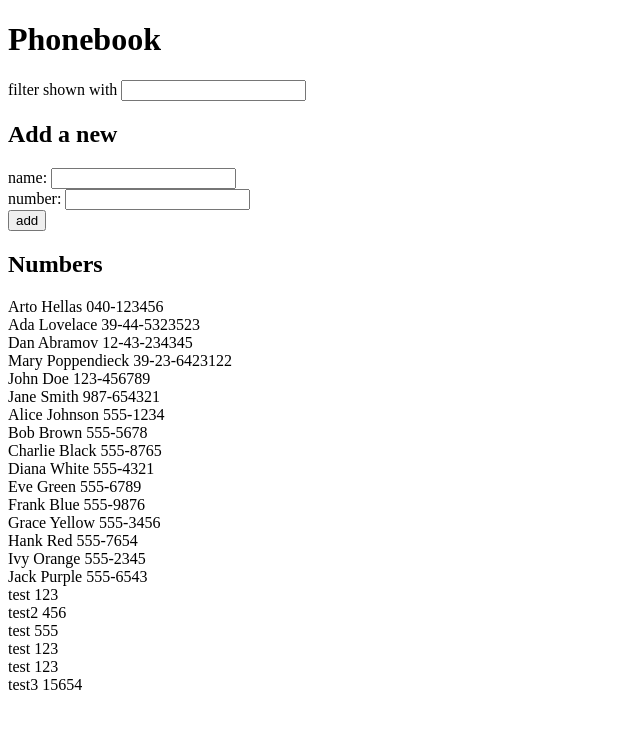
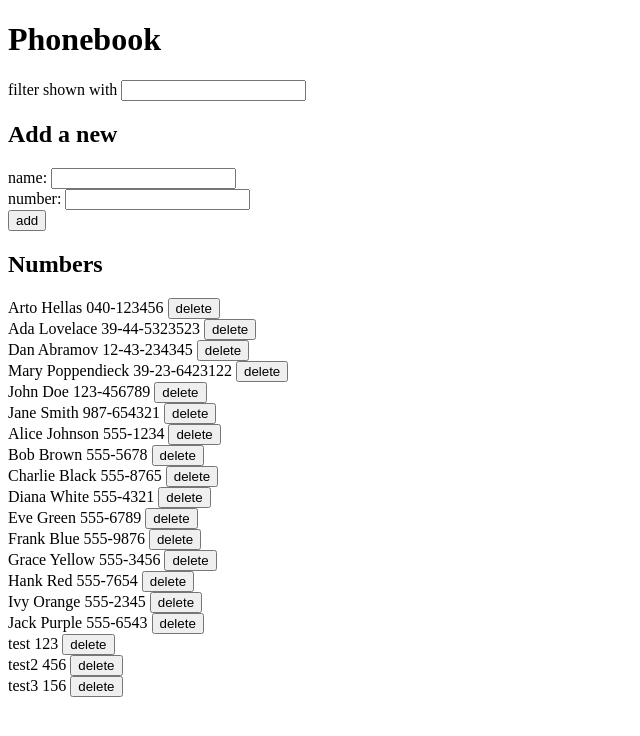
Before and after one commit to datorres335/FullStackOpen2, a React (Vite) app in the folder part2/phonebook/: page / in a window 1280 px wide. Shown: the top 736 px of the page, without its empty margins (0-640 px from the left). Built offline with nearby package versions, Linux system fonts and the light colour scheme; data requests are answered from the project's data file.

Commit message:
finished 2.14

```diff
--- a/part2/phonebook/db.json
+++ b/part2/phonebook/db.json
@@ -91,24 +91,9 @@
       "number": "456"
     },
     {
-      "id": "b9c8",
-      "name": "test",
-      "number": "555"
-    },
-    {
-      "id": "7d2d",
-      "name": "test",
-      "number": "123"
-    },
-    {
-      "id": "cf41",
-      "name": "test",
-      "number": "123"
-    },
-    {
-      "id": "7b6d",
+      "id": "3537",
       "name": "test3",
-      "number": "15654"
+      "number": "156"
     }
   ]
 }
--- a/part2/phonebook/src/App.jsx
+++ b/part2/phonebook/src/App.jsx
@@ -59,6 +59,17 @@ const App = () => {
     console.log(input);
   }
 
+  const handleRemovePerson = (id) => {
+    personServices
+      .remove(id)
+      .then(() => {
+        setPersons(persons.filter(person => person.id !== id))
+      })
+      .catch(error => {
+        console.log('Error removing person:', error)
+      })
+  }
+
   return (
     <div>
       <h1>Phonebook</h1>
@@ -79,6 +90,7 @@ const App = () => {
         searchName={searchName}
         persons={persons}
         filteredPersons={filteredPersons}
+        handleRemovePerson={handleRemovePerson}
       />
     </div>
   )
--- a/part2/phonebook/src/components/Persons.jsx
+++ b/part2/phonebook/src/components/Persons.jsx
@@ -1,16 +1,18 @@
-const Persons = ( {searchName, persons, filteredPersons} ) => {
+import RemovePerson from "./RemovePerson"
+
+const Persons = ( {searchName, persons, filteredPersons, handleRemovePerson} ) => {
   return (
     <>
       {
         searchName === '' ?
         persons.map((person, index) =>
           <div key={index}>
-            {person.name} {person.number}
+            {person.name} {person.number} <RemovePerson name={person.name} id={person.id} handleRemovePerson={handleRemovePerson}/>
           </div>
         ) :
         filteredPersons.map((person, index) =>
           <div key={index}>
-            {person.name} {person.number}
+            {person.name} {person.number} <RemovePerson name={person.name} id={person.id} handleRemovePerson={handleRemovePerson}/>
           </div>
         )
       }
--- /dev/null
+++ b/part2/phonebook/src/components/RemovePerson.jsx
@@ -0,0 +1,16 @@
+const RemovePerson = ( {name, id, handleRemovePerson} ) => {
+  return (
+    <button
+      type="button"
+      onClick={() => {
+        if (window.confirm(`Delete ${name} ?`)) {
+          // Call the function to remove the person
+          handleRemovePerson(id)
+          console.log("Person removed");
+        }
+      }}
+    >delete</button>
+  )
+}
+
+export default RemovePerson
```
